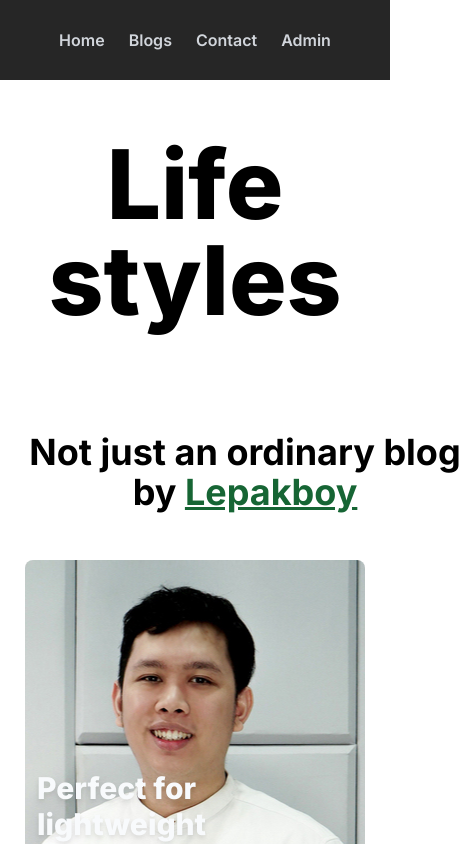
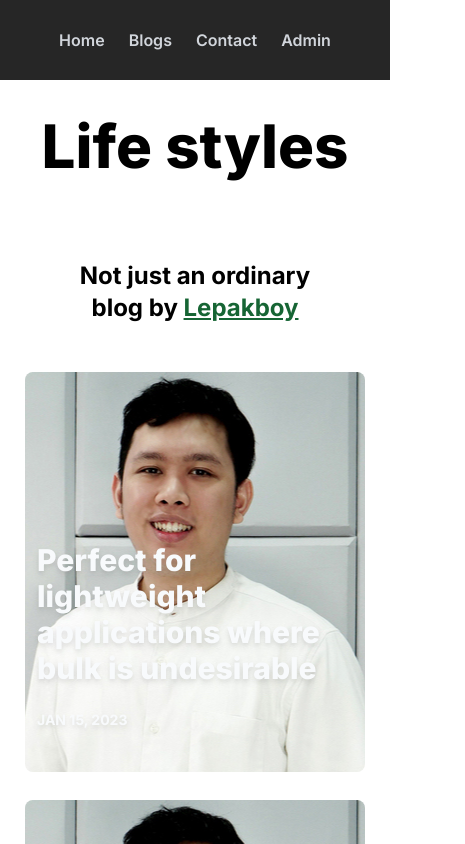
Before and after one commit to LepakBoy/blogs_page, a Next.js app: page / in a window 390 px wide. Shown: the top 844 px of the page, 465 px wide, since content can reach past the window. Built offline with nearby package versions, Linux system fonts and the light colour scheme.

Commit message:
responsive home page

```diff
--- a/src/app/components/blogCard/blogCard.tsx
+++ b/src/app/components/blogCard/blogCard.tsx
@@ -4,7 +4,7 @@ import { ArrowRightIcon } from '../../../../public/svgs';
 
 export default function BlogCard() {
   return (
-    <div className="card group p-6 rounded-lg relative bg-[url('/images/photo.jpg')] h-[440px] bg-origin-border hover:bg-origi bg-center">
+    <div className="card group h-[400px] p-6 rounded-lg relative bg-[url('/images/photo.jpg')] bg-origin-border hover:bg-origin-border bg-center">
       <div className="absolute bottom-[18px] w-full left-0 right-0 p-3">
         <h3 className="mb-[12px] font-extrabold text-3xl text-slate-50 drop-shadow-md">
           Perfect for lightweight applications where bulk is undesirable
--- /dev/null
+++ b/src/app/components/footer.tsx
@@ -0,0 +1,5 @@
+import React from 'react';
+
+export default function Footer() {
+  return <footer>Footer</footer>;
+}
--- a/src/app/layout.tsx
+++ b/src/app/layout.tsx
@@ -2,6 +2,7 @@ import type { Metadata } from 'next';
 import { Inter } from 'next/font/google';
 import './globals.css';
 import Navbar from './components/navbar/navbar';
+import Footer from './components/footer';
 
 const inter = Inter({ subsets: ['latin'] });
 
@@ -19,7 +20,10 @@ export default function RootLayout({
     <html lang="en">
       <body className={inter.className}>
         <Navbar />
-        <div className="container">{children}</div>
+        <div className="container">
+          {children}
+          <Footer />
+        </div>
       </body>
     </html>
   );
--- a/src/app/page.tsx
+++ b/src/app/page.tsx
@@ -5,10 +5,10 @@ export default function Home() {
   return (
     <main>
       <div>
-        <h1 className="text-8xl font-extrabold text-center py-14">
+        <h1 className="text-6xl md:text-8xl font-extrabold text-center py-9 md:py-14">
           Life styles
         </h1>
-        <h3 className="text-center mx-auto font-bold text-4xl py-12 w-[440px]">
+        <h3 className="text-center mx-auto font-bold text-2xl md:text-4xl py-12 w-[240px] md:w-[440px]">
           Not just an ordinary blog by{' '}
           <Link
             href="/"
```
